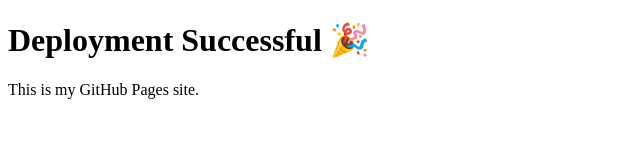
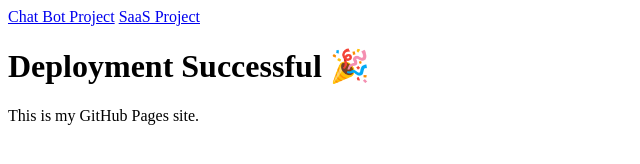
Before and after one commit to rohithmm279/3-4-task-html, a plain HTML site: page index.html in a window 1280 px wide. Shown: the whole page, without its empty margins (0-640 px from the left). Drawn offline with Linux system fonts and the light colour scheme.

Commit message:
Update index.html

```diff
--- a/index.html
+++ b/index.html
@@ -2,6 +2,8 @@
 <html>
 <head>
   <title>My GitHub Page</title>
+  <a href="chat-bot/index.html">Chat Bot Project</a>
+  <a href="saas/index.html">SaaS Project</a>
 </head>
 <body>
   <h1>Deployment Successful 🎉</h1>
```
